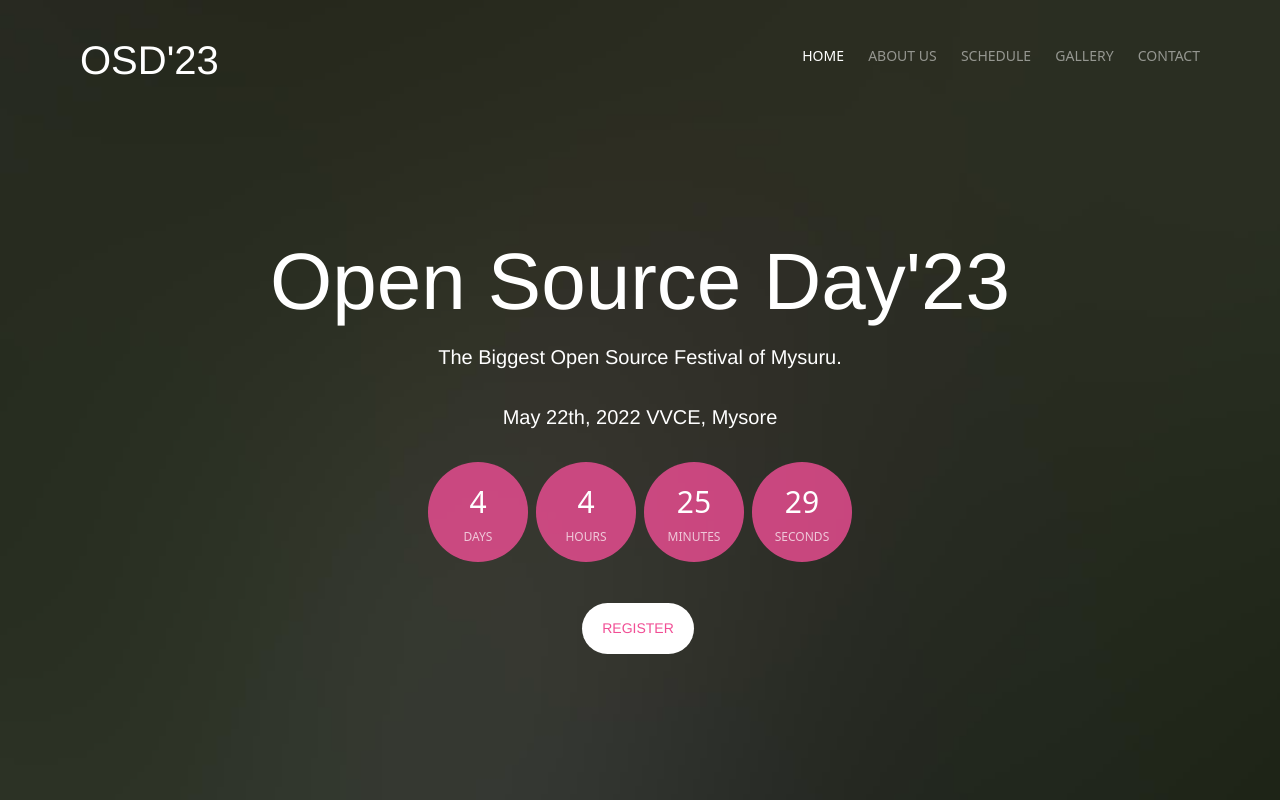
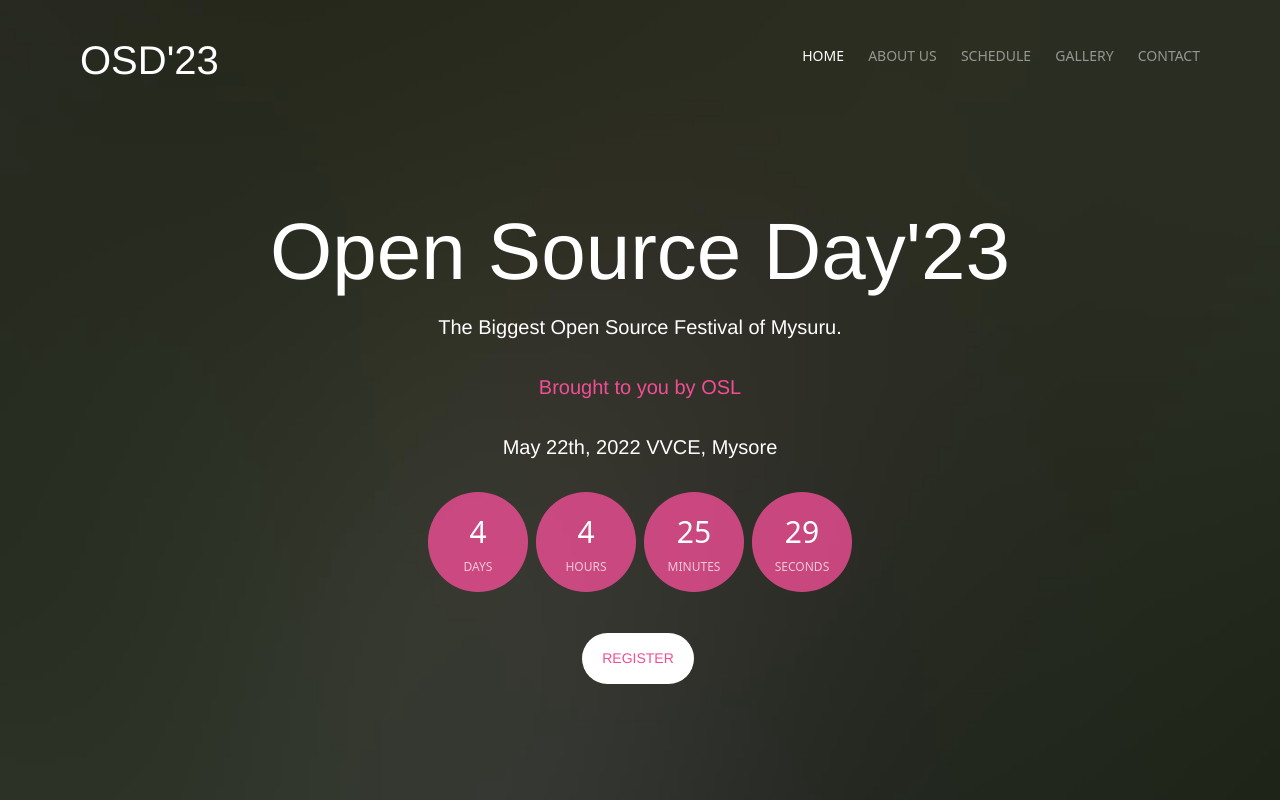
Before and after one commit to Asymmentric/osd-23, a plain HTML site: page index.html in a window 1280 px wide. Shown: the top 800 px of the page. Drawn offline with Linux system fonts and the light colour scheme; files whose address does not match are found by name.

Commit message:
feat: modified banner

```diff
--- a/index.html
+++ b/index.html
@@ -85,6 +85,7 @@
 							<div class="display-tc animate-box" data-animate-effect="fadeIn">
 								<h1>Open Source Day'23</h1>
 								<h2>The Biggest Open Source Festival of Mysuru.</h2>
+								<h2><a href="https://osl-vvce.github.io/">Brought to you by OSL</a></h2>
 								<h2>May 22th, 2022 VVCE, Mysore</h2>
 								<div class="simply-countdown simply-countdown-one"></div>
 								<p><a href="#" class="btn btn-default btn-sm">Register</a></p>
```
